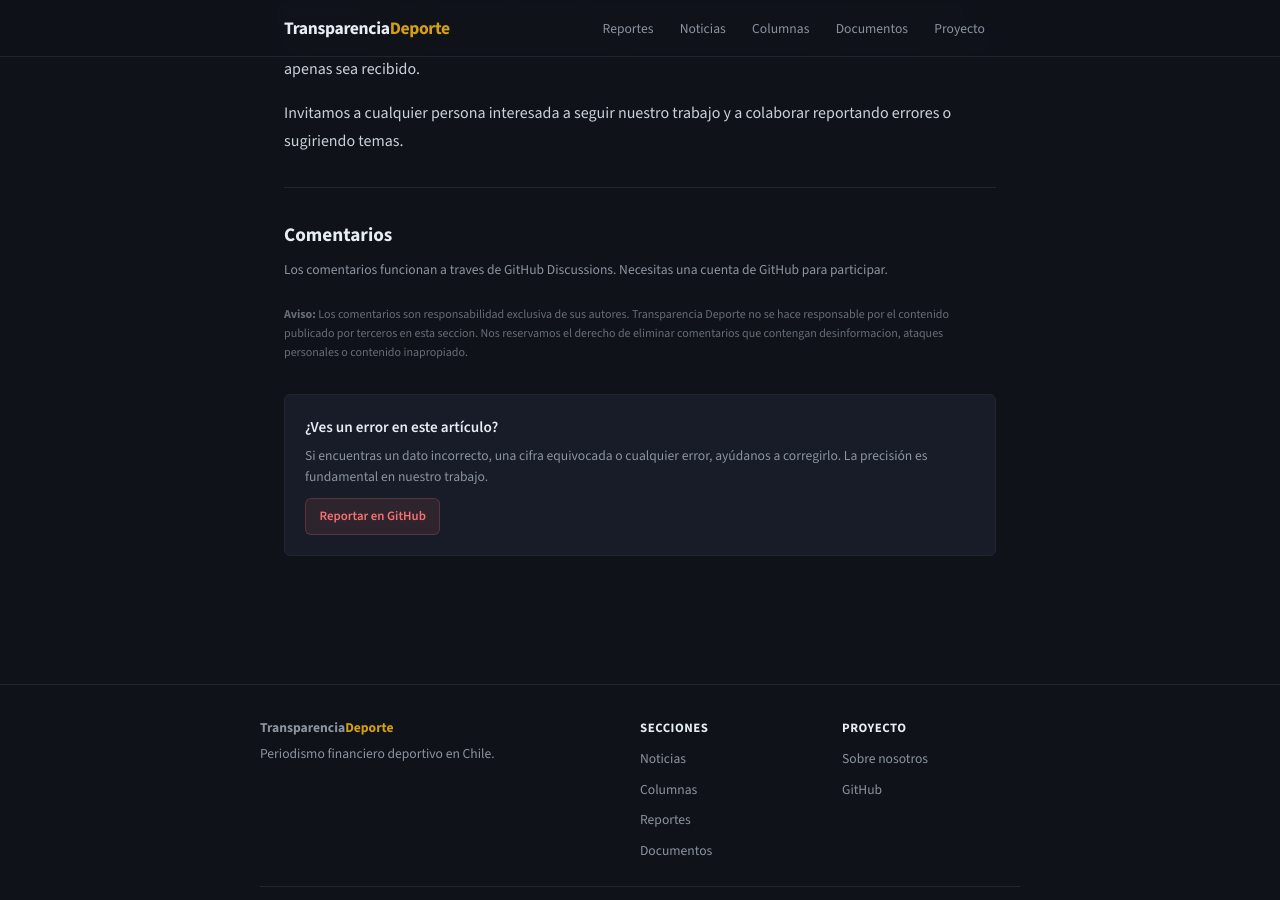
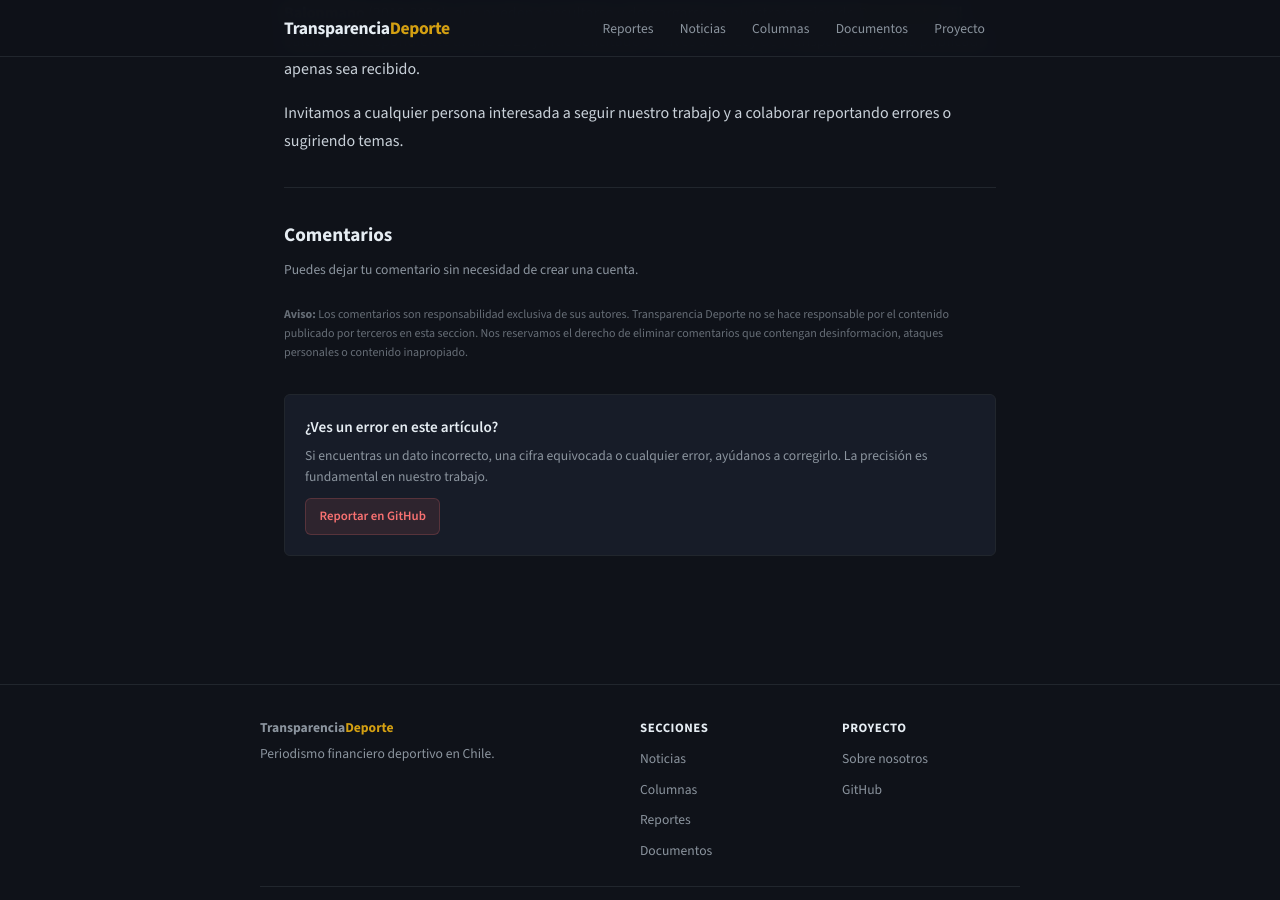
Before and after one commit to analisisdeportescl/analisisdeportescl.github.io, a Jekyll site: the page built from _posts/noticias/2025-04-02-bienvenidos-a-transparencia-deporte.md, in a window 1280 px wide and 900 px high, scrolled down 801 px. Built offline with Jekyll 4.4.1, drawn with Linux system fonts in a browser that asks for light colours; comment, search, counter and statistics services are not loaded.

Commit message:
Replace Giscus with Cusdis for open comments (no login required)
Cusdis allows anyone to comment with just name and email,
no GitHub account needed. Dark theme, free, no ads.
Needs App ID from cusdis.com to activate.

Co-Authored-By: Claude Opus 4.6 <noreply@anthropic.com>

```diff
--- a/_config.yml
+++ b/_config.yml
@@ -57,16 +57,10 @@ plugins:
 feed:
   path: "feed.xml"
 
-# --- Giscus (comentarios via GitHub Discussions) ---
-giscus:
-  repo: "analisisdeportescl/analisisdeportescl.github.io"
-  repo_id: ""          # Completar desde giscus.app
-  category: "Comentarios"
-  category_id: ""      # Completar desde giscus.app
-  mapping: "pathname"
-  reactions: "1"
-  theme: "preferred_color_scheme"
-  lang: "es"
+# --- Cusdis (comentarios abiertos, sin login obligatorio) ---
+cusdis:
+  app_id: ""  # Pegar App ID desde cusdis.com
+  host: "https://cusdis.com"
 
 # --- Google Analytics ---
 # Obtener en: https://analytics.google.com → Crear propiedad → Flujo web → Measurement ID
--- /dev/null
+++ b/_includes/cusdis.html
@@ -0,0 +1,11 @@
+{% if site.cusdis.app_id and site.cusdis.app_id != "" %}
+<div id="cusdis_thread"
+  data-host="{{ site.cusdis.host }}"
+  data-app-id="{{ site.cusdis.app_id }}"
+  data-page-id="{{ page.url }}"
+  data-page-url="{{ page.url | absolute_url }}"
+  data-page-title="{{ page.title }}"
+  data-theme="dark">
+</div>
+<script async defer src="{{ site.cusdis.host }}/js/cusdis.es.js"></script>
+{% endif %}
--- a/_layouts/post.html
+++ b/_layouts/post.html
@@ -45,12 +45,11 @@ layout: default
   <!-- Separador -->
   <hr class="articulo-separador">
 
-  <!-- Bloque de comentarios (Giscus) -->
+  <!-- Bloque de comentarios (Cusdis) -->
   <section class="articulo-comentarios" id="comentarios">
     <h2>Comentarios</h2>
     <p class="comentarios-info">
-      Los comentarios funcionan a traves de GitHub Discussions.
-      Necesitas una cuenta de GitHub para participar.
+      Puedes dejar tu comentario sin necesidad de crear una cuenta.
     </p>
     <p class="comentarios-info" style="font-size:0.75rem; opacity:0.7;">
       <strong>Aviso:</strong> Los comentarios son responsabilidad exclusiva de sus autores.
@@ -58,7 +57,7 @@ layout: default
       en esta seccion. Nos reservamos el derecho de eliminar comentarios que contengan
       desinformacion, ataques personales o contenido inapropiado.
     </p>
-    {% include giscus.html %}
+    {% include cusdis.html %}
   </section>
 
   <!-- Botón de reporte de errores -->
```
